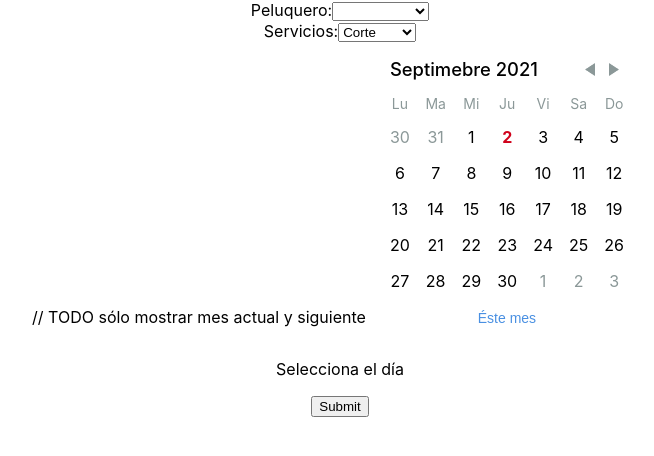
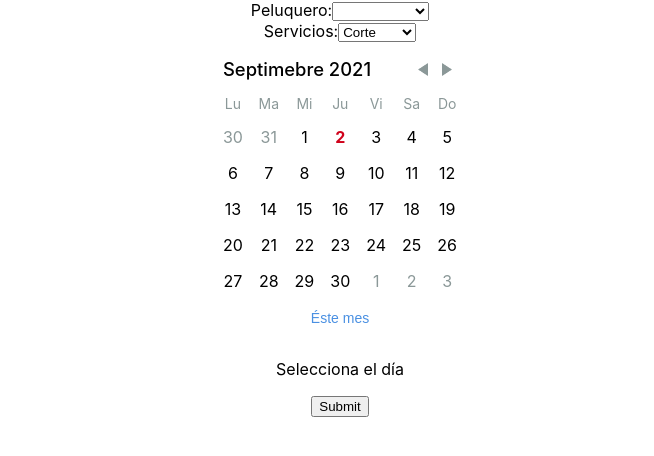
Before and after one commit to kevincovas/Blockchain-app, a React (Vite) app in the folder frontend/: page / in a window 1280 px wide. Shown: the top 456 px of the page, without its empty margins (300-954 px from the left). Built offline with nearby package versions, Linux system fonts and the light colour scheme.

Commit message:
aitor Quitar TODO

```diff
--- a/frontend/src/Calendar.jsx
+++ b/frontend/src/Calendar.jsx
@@ -103,7 +103,6 @@ function Calendar()
 
 <div>
 
-		// TODO sólo mostrar mes actual y siguiente
         <DayPicker
 
 onDayClick={ handleDayClick }
```
